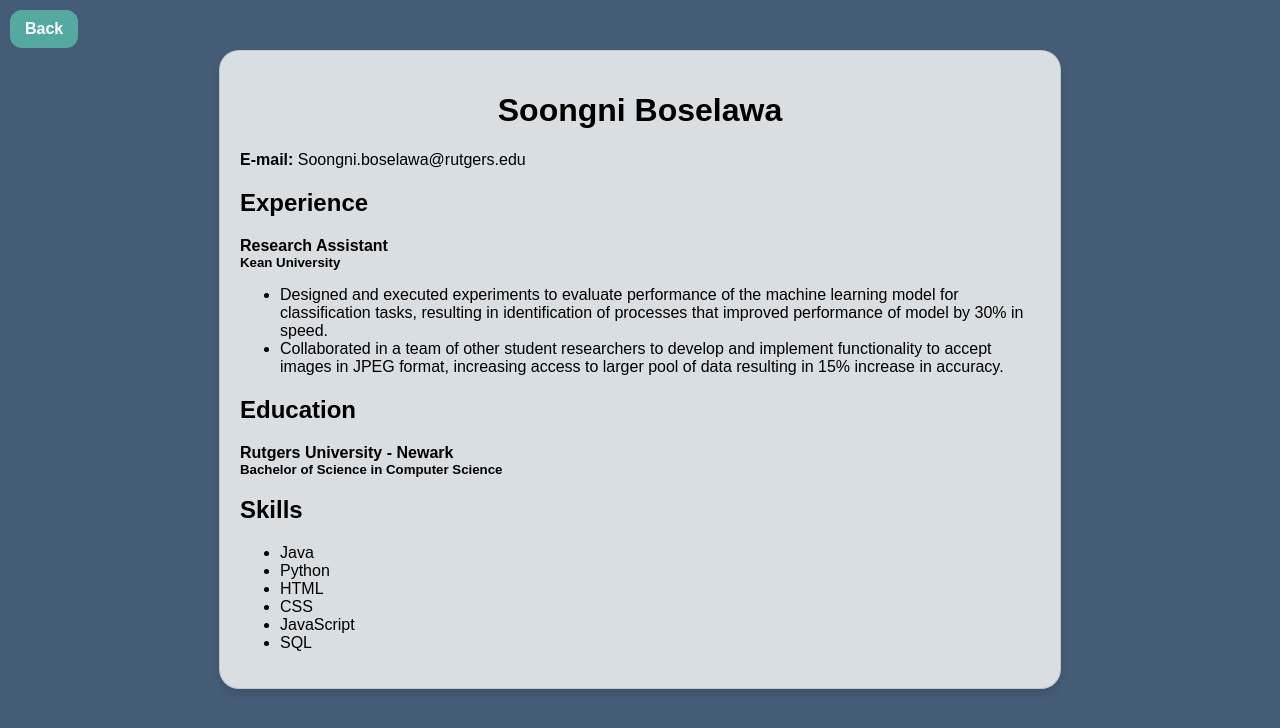
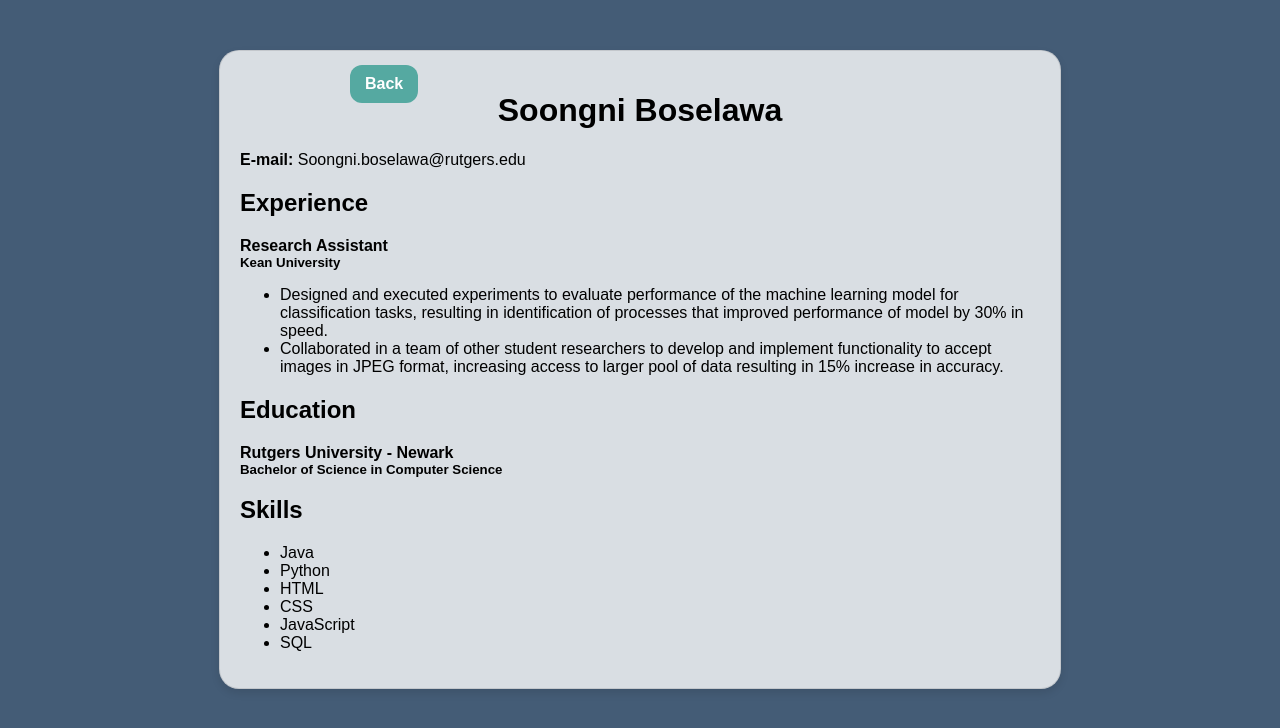
Before and after one commit to Soogz/CS490_personal_website, a plain HTML site: page a_resume.html in a window 1280 px wide. Drawn offline with Linux system fonts and the light colour scheme.

Commit message:
fixing back button

```diff
--- a/styles.css
+++ b/styles.css
@@ -81,8 +81,8 @@ h5 {
     text-decoration: none;
     border-radius: 12px;
     position: absolute;
-    top: 10px;
-    left: 10px;
+    top: 65px;
+    left: 350px;
     font-weight: bold;
 }
 .back-link:hover{
```
